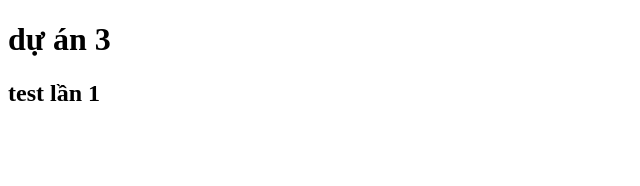
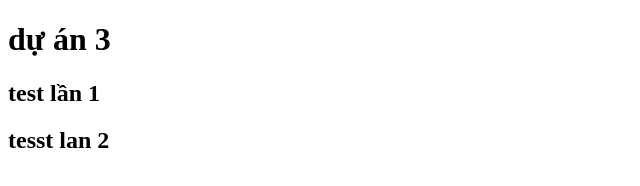
Before and after one commit to michael241094/duan3, a plain HTML site: page index.html in a window 1280 px wide. Shown: the whole page, without its empty margins (0-640 px from the left). Drawn offline with Linux system fonts and the light colour scheme.

Commit message:
tesst commit

```diff
--- a/index.html
+++ b/index.html
@@ -8,5 +8,6 @@
   <body>
     <h1>dự án 3</h1>
     <h2>test lần 1</h2>
+    <h2>tesst lan 2</h2>
   </body>
 </html>
```
